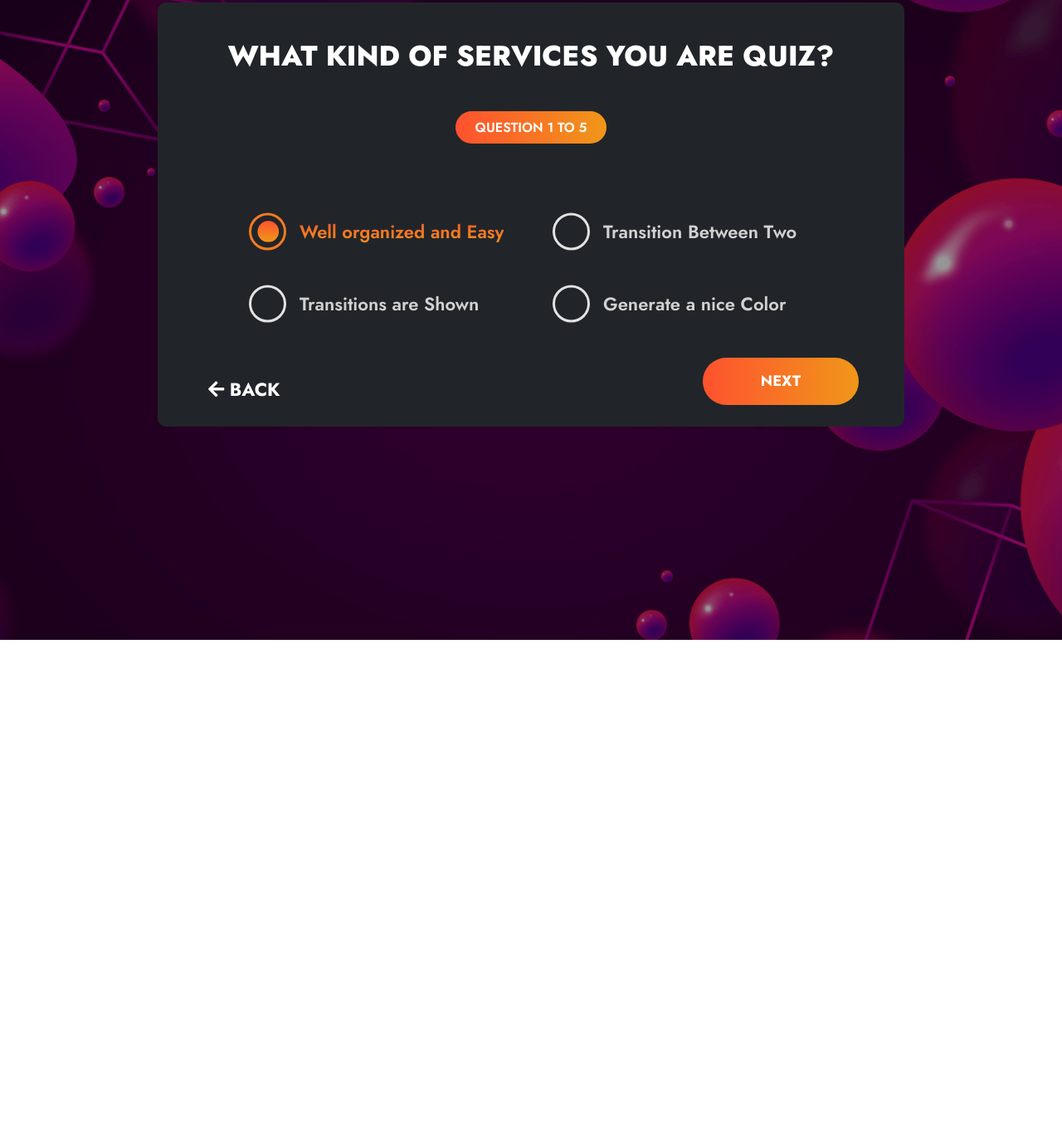
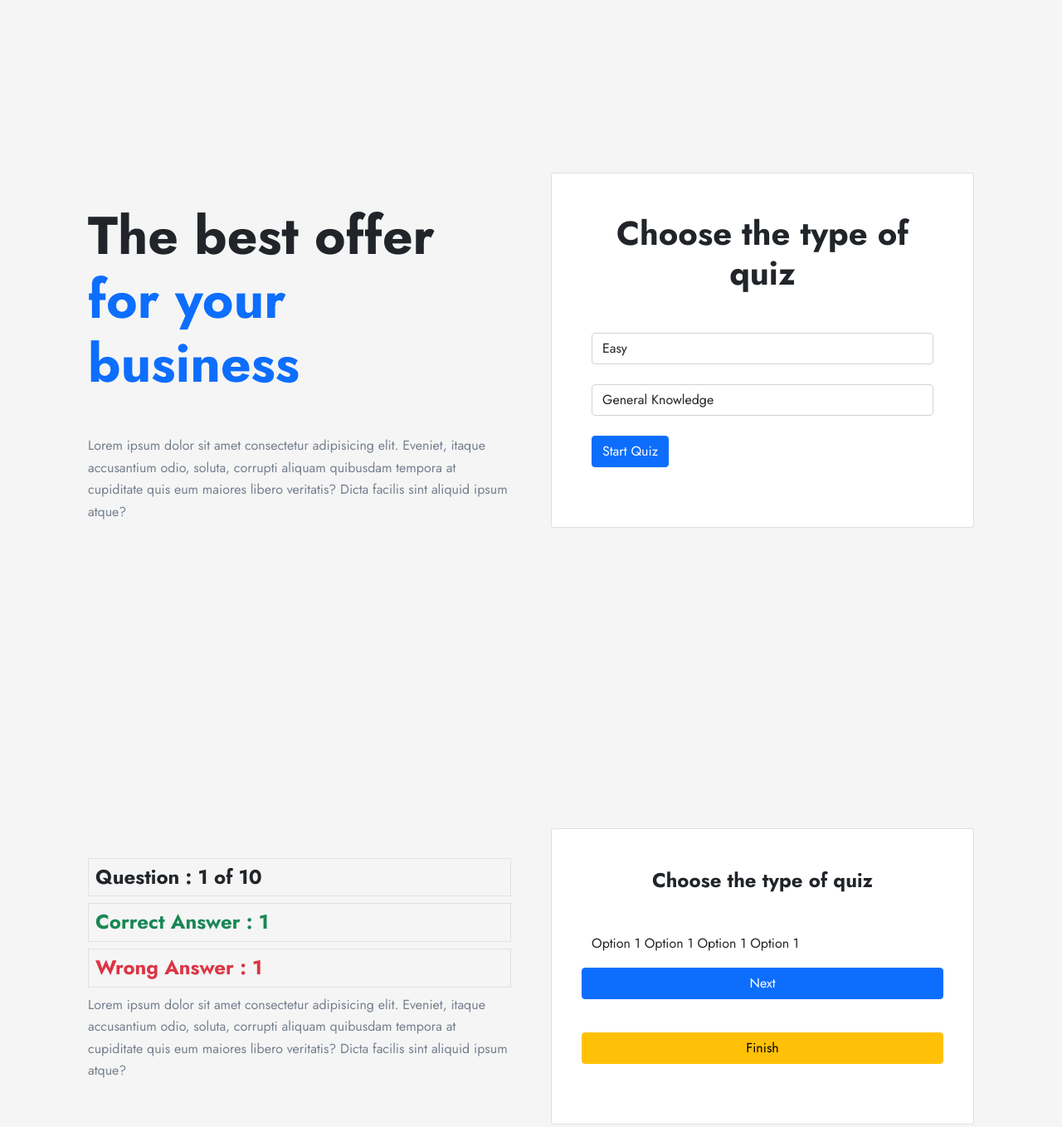
Before and after one commit to Abhishek-SRM/Arcad-App, a website: page index.html in a window 1280 px wide. Shown: the part 29-1387 px from the top of the page at 83% size. Before the commit the page ends 800 px from the top, so only its background shows below. Drawn offline with nearby package versions, Linux system fonts and the light colour scheme; no server answers.

Commit message:
Made additional Changes

```diff
--- a/index.html
+++ b/index.html
@@ -1,19 +1,17 @@
 <!DOCTYPE html>
 <html lang="en">
+
 <head>
   <meta charset="UTF-8" />
+  <meta http-equiv="X-UA-Compatible" content="IE=edge" />
   <meta name="viewport" content="width=device-width, initial-scale=1.0" />
-    <title>Quizo HTML Template - V.6</title>
+  <title>Document</title>
   <!-- FontAwesome-cdn include -->
-    <link
-      rel="stylesheet"
-      href="https://cdnjs.cloudflare.com/ajax/libs/font-awesome/5.15.3/css/all.min.css"
-    />
+  <link rel="stylesheet" href="https://cdnjs.cloudflare.com/ajax/libs/font-awesome/5.15.3/css/all.min.css" />
   <!-- Google fonts include -->
   <link
     href="https://fonts.googleapis.com/css2?family=Jost:wght@400;500;600;700;800;900&family=Poppins:wght@700;800&display=swap"
-      rel="stylesheet"
-    />
+    rel="stylesheet" />
   <!-- Bootstrap-css include -->
   <link rel="stylesheet" href="/assets/css/bootstrap.min.css" />
   <!-- Animate-css include -->
@@ -21,119 +19,144 @@
   <!-- Main-StyleSheet include -->
   <link rel="stylesheet" href="/assets/css/style.css" />
 </head>
+
 <body>
-    <div class="wrapper overflow-hidden">
+
+  <!-- Default form subscription -->
+  <!-- Section: Design Block -->
+  <section class="" id="userOption">
+    <!-- Jumbotron -->
+    <div class="px-4 py-5 px-md-5 text-center text-lg-start" style="background-color: hsl(0, 0%, 96%); height: 100vh;">
       <div class="container">
-        <form
-          class="multisteps_form bg-dark position-relative overflow-hidden"
-          id="wizard"
-          method="POST"
-          action=""
-        >
-          <!------------------------- Step-1 ----------------------------->
-          <div class="multisteps_form_panel step">
-            <div class="question_title text-center text-uppercase">
-              <h1 class="animate__animated animate__fadeInRight animate_25ms">
-                What kind of services you are quiz?
+        <div class="row gx-lg-5 align-items-center" style="margin: 179px auto;">
+          <div class="col-lg-6 mb-5 mb-lg-0">
+            <h1 class="my-5 display-3 fw-bold ls-tight">
+              The best offer <br />
+              <span class="text-primary">for your business</span>
             </h1>
+            <p style="color: hsl(217, 10%, 50.8%)">
+              Lorem ipsum dolor sit amet consectetur adipisicing elit.
+              Eveniet, itaque accusantium odio, soluta, corrupti aliquam
+              quibusdam tempora at cupiditate quis eum maiores libero
+              veritatis? Dicta facilis sint aliquid ipsum atque?
+            </p>
           </div>
-            <div class="question_number text-center text-uppercase text-white">
-              <span class="rounded-pill">Question 1 to 5</span>
-            </div>
-            <div class="row pt-5 mt-4 form_items">
-              <div class="col-6">
-                <ul class="list-unstyled p-0">
-                  <li
-                    class="active step_1 animate__animated animate__fadeInRight animate_50ms"
-                  >
-                    <input
-                      id="opt_1"
-                      type="radio"
-                      name="stp_1_select_option"
-                      value="Well organized and Easy"
-                    />
-                    <label for="opt_1">Well organized and Easy</label>
-                  </li>
-                </ul>
-              </div>
-              <div class="col-6">
-                <ul class="list-unstyled p-0">
-                  <li
-                    class="step_1 animate__animated animate__fadeInRight animate_100ms"
-                  >
-                    <input
-                      id="opt_2"
-                      type="radio"
-                      name="stp_1_select_option"
-                      value="Transition Between Two"
-                    />
-                    <label for="opt_2">Transition Between Two</label>
-                  </li>
-                </ul>
-              </div>
-              <div class="col-6">
-                <ul class="list-unstyled p-0">
-                  <li
-                    class="step_1 animate__animated animate__fadeInRight animate_150ms"
-                  >
-                    <input
-                      id="opt_3"
-                      type="radio"
-                      name="stp_1_select_option"
-                      value="Transitions are Shown"
-                    />
-                    <label for="opt_3">Transitions are Shown</label>
-                  </li>
-                </ul>
-              </div>
-              <div class="col-6">
-                <ul class="list-unstyled p-0">
-                  <li
-                    class="step_1 animate__animated animate__fadeInRight animate_200ms"
-                  >
-                    <input
-                      id="opt_4"
-                      type="radio"
-                      name="stp_1_select_option"
-                      value="Generate a nice Color"
-                    />
-                    <label for="opt_4">Generate a nice Color</label>
-                  </li>
-                </ul>
+
+          <div class="col-lg-6 mb-5 mb-lg-0">
+            <div class="card">
+              <div class="card-body py-5 px-md-5">
+                <h1 class="text-center mb-5"> Choose the type of quiz</h1>
+                <form>
+                  <!-- 2 column grid layout with text inputs for the first and last names -->
+                  <div class="row">
+                    <div class="col-md-12 mb-4">
+                      <select class="form-control form-control-md" id="level">
+                        <option value="easy">Easy</option>
+                        <option value="medium">Medium</option>
+                        <option value="hard">Hard</option>
+                      </select>
                     </div>
                   </div>
+
+                  <div class="row">
+                    <div class="col-md-12 mb-4">
+                      <select class="form-control form-control-md" id="qztype">
+                        <option value="9">General Knowledge</option>
+                        <option value="10">Entertainment: Books</option>
+                        <option value="11">Entertainment: Film</option>
+                        <option value="12">Entertainment: Music</option>
+                        <option value="13">Entertainment: Musicals &amp; Theatres</option>
+                        <option value="20">Mythology</option>
+                        <option value="30">Science: Gadgets</option>
+                      </select>
                     </div>
-          <!---------- Form Button ---------->
-          <div class="form_btn">
-            <button
-              type="button"
-              class="prev_btn position-absolute text-uppercase border-0 text-white"
-              id="prevBtn"
-              onclick="nextPrev(-1)"
-            >
-              <span><i class="fas fa-arrow-left"></i></span> Back
-            </button>
-            <button
-              type="button"
-              class="next_btn rounded-pill position-absolute text-uppercase text-white"
-              id="nextBtn"
-              onclick="nextPrev(1)"
-            >
-              Next
-            </button>
+                  </div>
+                  <!-- Submit button -->
+                  <a  class="btn btn-primary btn-block mb-4" id="startquiz">
+                    Start Quiz
+                  </a>
+                  <!-- Register buttons -->
               </div>
               </form>
             </div>
           </div>
-    <!-- jQuery-js include -->
-    <script src="/assets/js/jquery-3.6.0.min.js"></script>
-    <!-- Bootstrap-js include -->
-    <script src="/assets/js/bootstrap.min.js"></script>
-    <!-- jQuery-counter-up-js include -->
-    <script src="/assets/js/countdown.js"></script>
-    <!-- jQuery-validate-js include -->
-    <script src="/assets/js/jquery.validate.min.js"></script>
+        </div>
+      </div>
+    </div>
+    </div>
+    <!-- Jumbotron -->
+  </section>
+  <section class="" id="quizOption">
+    <!-- Jumbotron -->
+    <div class="px-4 py-5 px-md-5 text-center text-lg-start" style="background-color: hsl(0, 0%, 96%); height: 100vh;">
+      <div class="container">
+        <div class="row gx-lg-5 align-items-center" style="margin: 179px auto;">
+          <div class="col-lg-6 mb-5 mb-lg-0">
+            <div class="ansCount">
+              <h4 class="text-dark p-2 border">Question : <span id ="questionCount">1</span> of <span>10</span></h4>
+              <h4 class="text-success p-2 border">Correct Answer : <span id="right">1</span></h4>
+              <h4 class="text-danger p-2 border">Wrong Answer : <span id="wrong">1</span></h4>
+            </div>
+            <p style="color: hsl(217, 10%, 50.8%)">
+              Lorem ipsum dolor sit amet consectetur adipisicing elit.
+              Eveniet, itaque accusantium odio, soluta, corrupti aliquam
+              quibusdam tempora at cupiditate quis eum maiores libero
+              veritatis? Dicta facilis sint aliquid ipsum atque?
+            </p>
+          </div>
+
+          <div class="col-lg-6 mb-5 mb-lg-0">
+            <div class="card">
+              <div class="card-body py-5 px-md-5">
+                <h4 class="text-center mb-5" id="questionBar">Choose the type of quiz</h4>
+                <form>
+                  <!-- 2 column grid layout with text inputs for the first and last names -->
+                  <div class="row">
+                    <div class="arc_options">
+                       <div>
+                         <span class="arc_opt mb-2" id="arc_opt1" onclick="checker(0)">Option 1</span>
+                         <span class="arc_opt mb-2" id="arc_opt2" onclick="checker(1)">Option 1</span>
+                         <span class="arc_opt mb-2" id="arc_opt3" onclick="checker(2)">Option 1</span>
+                         <span class="arc_opt mb-2" id="arc_opt4" onclick="checker(3)">Option 1</span>
+                       </div>
+                    </div>
+                    <!-- Submit button -->
+                    <a class="btn btn-primary btn-block mb-4 mt-3" id="nextBtn">
+                      Next
+                    </a>
+                    <a class="btn btn-warning btn-block mb-4 mt-3" id="finishBtn">
+                      Finish
+                    </a>
+
+                    <!-- Register buttons -->
+                  </div>
+                </form>
+              </div>
+            </div>
+          </div>
+        </div>
+      </div>
+    </div>
+    <!-- Jumbotron -->
+  </section>
+
+  <section class="" id="userScore">
+    <!-- Jumbotron -->
+    <div class="px-4 py-5 px-md-5 text-center text-lg-start" style="background-color: hsl(0, 0%, 96%); height: 100vh;">
+      <div class="container">
+        <div class="row gx-lg-5 align-items-center" style="margin: 179px auto;">
+          <div class="col-lg-12 mb-5 mb-lg-0">
+            <div class="d-flex justify-content-center">
+
+            </div>
+        </div>
+      </div>
+    </div>
+    <!-- Jumbotron -->
+  </section>
+
+</body>
 <!-- Custom-js include -->
 <script src="/assets/js/index.js"></script>
-  </body>
+
 </html>
```
Also changed, not shown: index.ts (added, +177 -0 lines). Lines whose indentation alone changed are shown as unchanged.
